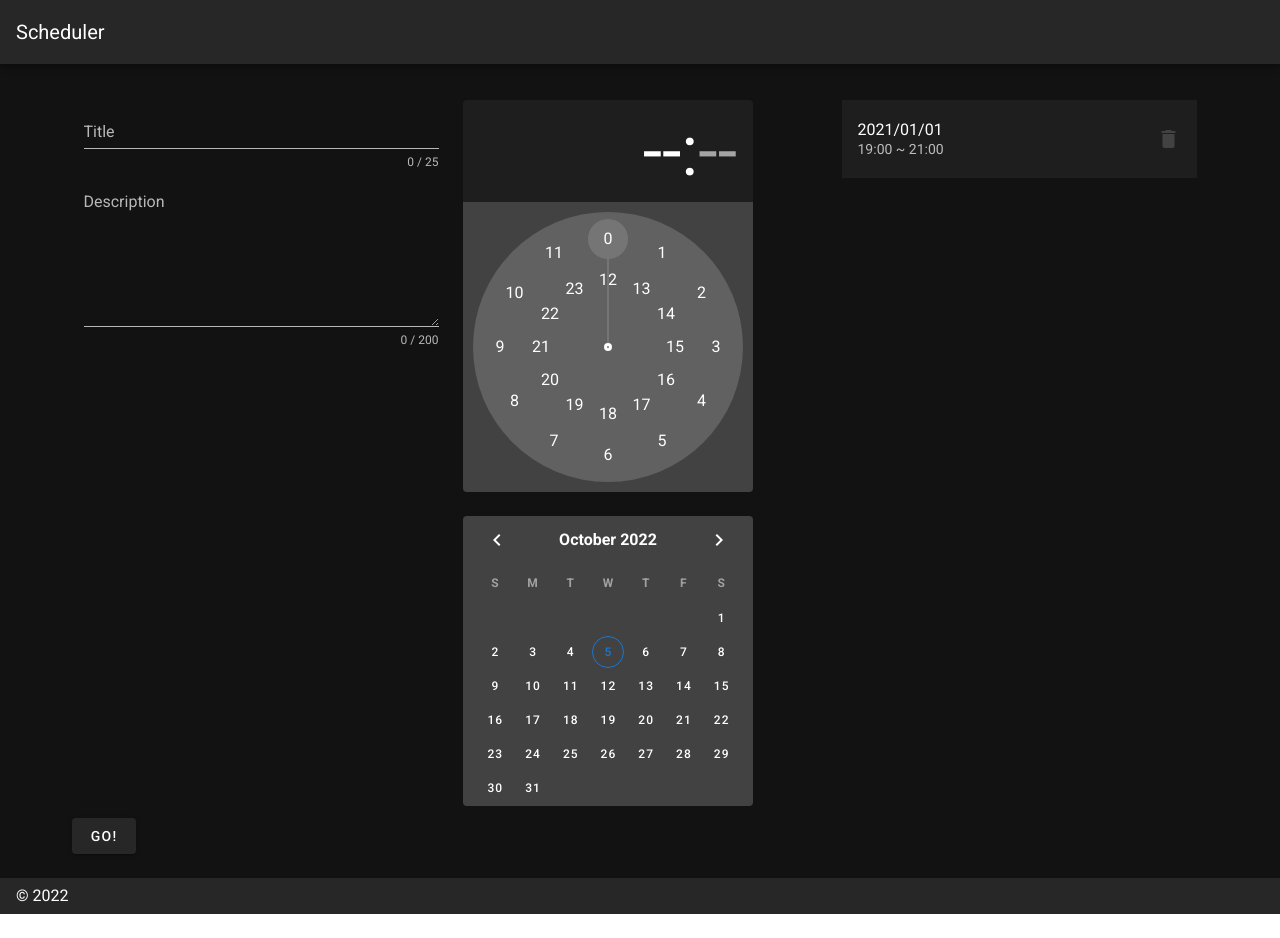
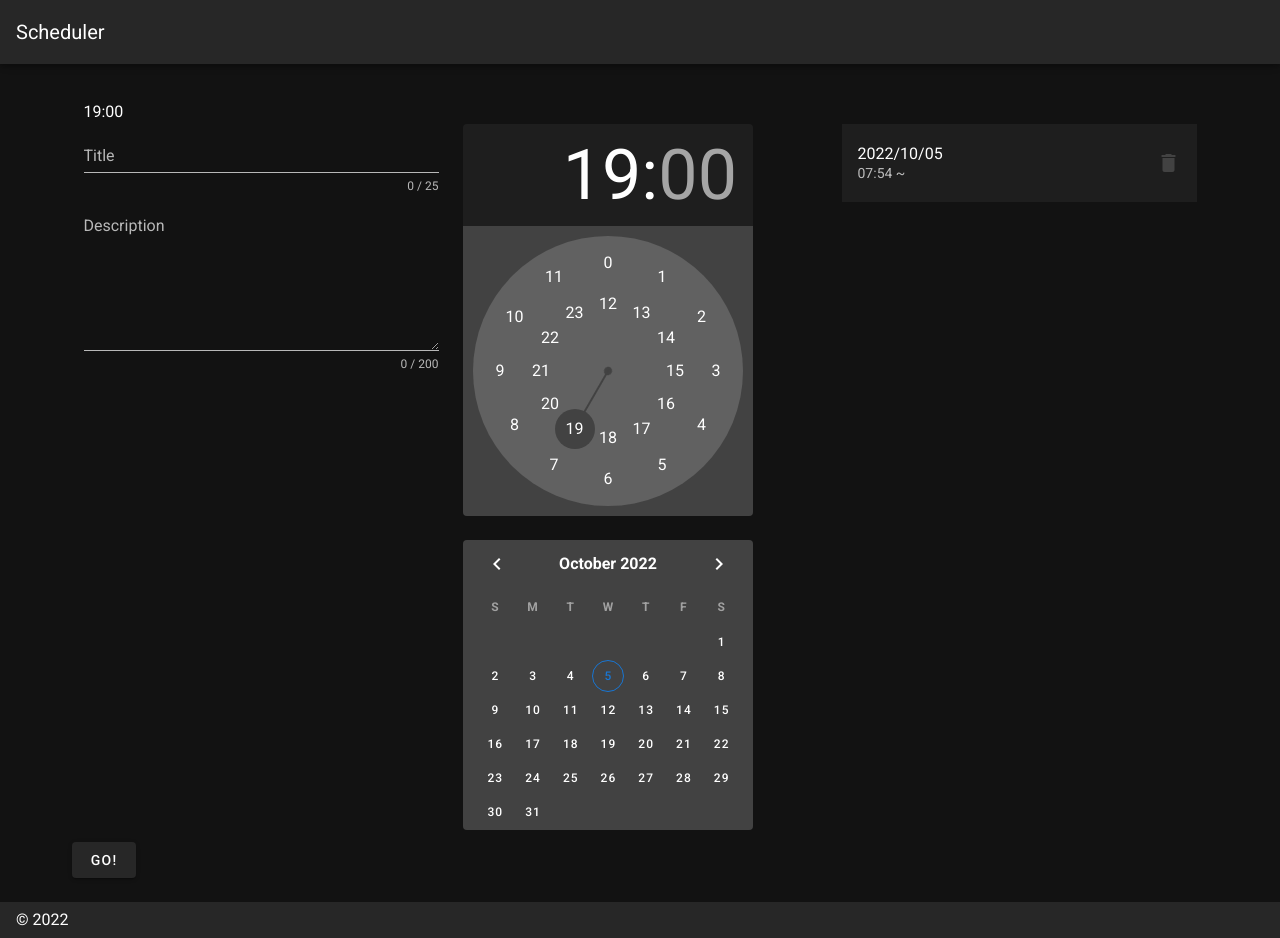
Before and after one commit to SHINYATANAKA123/nuxt-todo, a Nuxt app: page / in a window 1280 px wide. Before the commit the page ends 914 px from the top, so only its background shows below. Built offline with nearby package versions, Linux system fonts and the light colour scheme.

Commit message:
feat: コンポーネント間のデータのやり取り

```diff
--- /dev/null
+++ b/components/DateListItem.vue
@@ -0,0 +1,30 @@
+<template>
+  <v-list-item align="start">
+    <v-list-item-content>
+      <v-list-item-title> {{ date.toFormat("yyyy/MM/dd") }} </v-list-item-title>
+      <v-list-item-subtitle>
+        {{ date.toFormat("HH:mm") }} ~
+      </v-list-item-subtitle>
+    </v-list-item-content>
+
+    <v-list-item-action>
+      <v-icon color="accent"> mdi-delete </v-icon>
+    </v-list-item-action>
+  </v-list-item>
+</template>
+
+<script>
+import { DateTime } from "luxon";
+
+export default {
+  props: {
+    // date というプロパティを定義
+    date: {
+      // プロパティのデータ型を指定
+      type: DateTime,
+      // 必須項目の指定
+      required: true,
+    },
+  },
+};
+</script>
--- a/components/EventEditor.vue
+++ b/components/EventEditor.vue
@@ -1,17 +1,31 @@
 <template>
   <v-container>
+    {{ title }}
+    {{ description }}
+    {{ time }}
     <v-row>
       <v-col>
         <!-- タイトル入力 -->
-        <v-text-field label="Title" required counter maxlength="25" />
+        <v-text-field
+          label="Title"
+          required
+          counter
+          maxlength="25"
+          v-model="title"
+        />
         <!-- 詳細入力 -->
-        <v-textarea label="Description" counter maxlength="200" />
+        <v-textarea
+          label="Description"
+          counter
+          maxlength="200"
+          v-model="description"
+        />
       </v-col>
       <v-col>
         <v-row>
           <v-col>
             <!-- 時刻選択 -->
-            <v-time-picker format="24hr" />
+            <v-time-picker format="24hr" v-model="time" />
           </v-col>
           <v-col>
             <!-- 日付選択 -->
@@ -22,16 +36,7 @@
       <v-col>
         <!-- 日時選択解除 -->
         <v-list class="overflow-y-auto" max-height="75vh">
-          <v-list-item align="start">
-            <v-list-item-content>
-              <v-list-item-title> 2021/01/01 </v-list-item-title>
-              <v-list-item-subtitle> 19:00 ~ 21:00 </v-list-item-subtitle>
-            </v-list-item-content>
-
-            <v-list-item-action>
-              <v-icon color="accent"> mdi-delete </v-icon>
-            </v-list-item-action>
-          </v-list-item>
+          <date-list-item :date="now" />
         </v-list>
       </v-col>
     </v-row>
@@ -39,7 +44,46 @@
 </template>
 
 <script>
-export default {};
+import { DateTime } from "luxon";
+
+export default {
+  model: {
+    prop: "value",
+    event: "change",
+  },
+  props: {
+    value: {
+      type: Object,
+      required: true,
+    },
+  },
+  data() {
+    return {
+      now: DateTime.now(),
+      title: "",
+      description: "",
+      time: "19:00",
+    };
+  },
+  methods: {
+    changeEvent() {
+      this.$emit("change", {
+        title: this.title,
+        description: this.description,
+      });
+    },
+  },
+  watch: {
+    value() {
+      this.title = this.value.title;
+      this.description = this.value.description;
+    },
+    title() {
+      this.changeEvent();
+    },
+    description() {
+      this.changeEvent();
+    },
+  },
+};
 </script>
-
-<style scoped></style>
--- a/package.json
+++ b/package.json
@@ -10,6 +10,7 @@
   },
   "dependencies": {
     "core-js": "^3.19.3",
+    "luxon": "^3.0.4",
     "nuxt": "^2.15.8",
     "vue": "^2.6.14",
     "vue-server-renderer": "^2.6.14",
```
Also changed, not shown: 1 other file (tests, documents, lock files or other folders).
